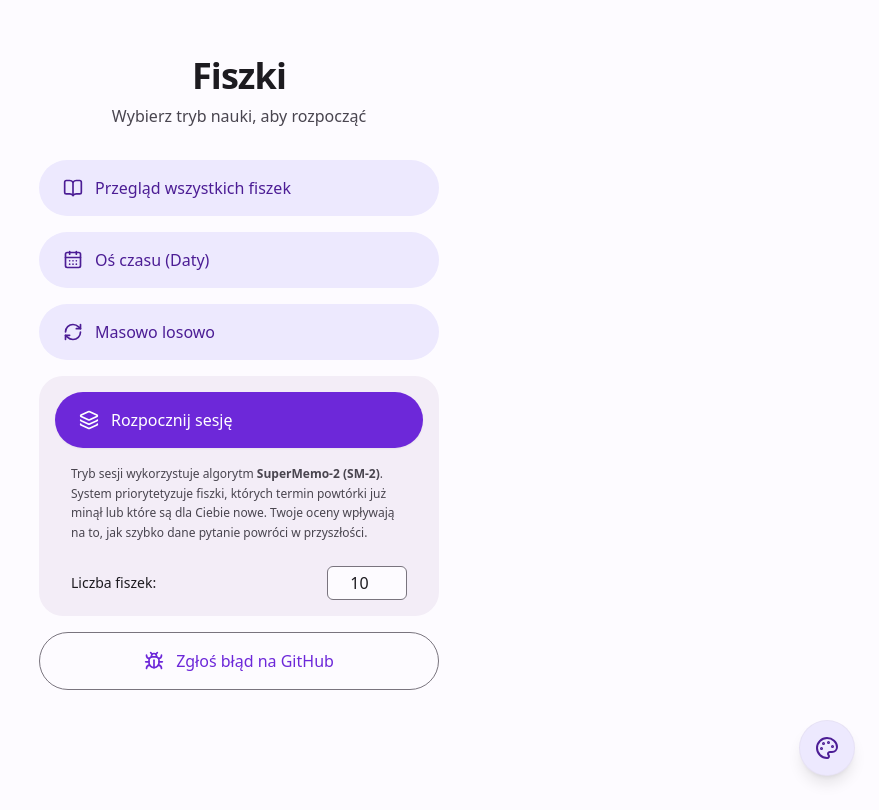
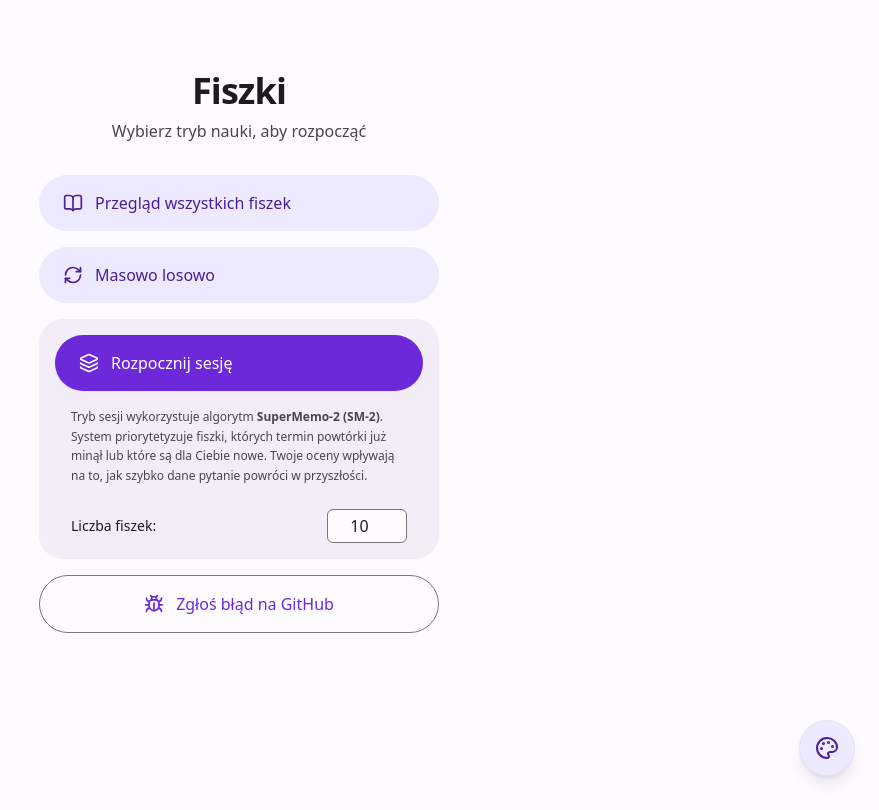
Before and after one commit to kcpru/programowanie-mobilne-fiszki, a React (Vite) app: page / in a window 1280 px wide. Shown: the whole page, without its empty margins (401-1280 px from the left). Built offline with nearby package versions, Linux system fonts and the light colour scheme.

Commit message:
remove oś czasu bo nie działa

```diff
--- a/src/components/MainMenu.tsx
+++ b/src/components/MainMenu.tsx
@@ -1,9 +1,12 @@
-import { Button } from './Button';
-import { BookOpen, RefreshCw, Layers, CalendarDays, Bug } from 'lucide-react';
-import { useState } from 'react';
+import { Button } from "./Button";
+import { BookOpen, RefreshCw, Layers, CalendarDays, Bug } from "lucide-react";
+import { useState } from "react";
 
 type MainMenuProps = {
-  onSelectMode: (mode: 'browse' | 'random' | 'smart' | 'timeline', limit?: number) => void;
+  onSelectMode: (
+    mode: "browse" | "random" | "smart" | "timeline",
+    limit?: number,
+  ) => void;
 };
 
 export function MainMenu({ onSelectMode }: MainMenuProps) {
@@ -22,7 +25,7 @@ export function MainMenu({ onSelectMode }: MainMenuProps) {
         <Button
           variant="tonal"
           className="justify-start px-6 py-4 h-auto text-base"
-          onClick={() => onSelectMode('browse')}
+          onClick={() => onSelectMode("browse")}
         >
           <BookOpen className="mr-3 h-5 w-5" />
           Przegląd wszystkich fiszek
@@ -31,16 +34,7 @@ export function MainMenu({ onSelectMode }: MainMenuProps) {
         <Button
           variant="tonal"
           className="justify-start px-6 py-4 h-auto text-base"
-          onClick={() => onSelectMode('timeline')}
-        >
-          <CalendarDays className="mr-3 h-5 w-5" />
-          Oś czasu (Daty)
-        </Button>
-
-        <Button
-          variant="tonal"
-          className="justify-start px-6 py-4 h-auto text-base"
-          onClick={() => onSelectMode('random')}
+          onClick={() => onSelectMode("random")}
         >
           <RefreshCw className="mr-3 h-5 w-5" />
           Masowo losowo
@@ -50,14 +44,17 @@ export function MainMenu({ onSelectMode }: MainMenuProps) {
           <Button
             variant="filled"
             className="justify-start px-6 py-4 h-auto text-base w-full"
-            onClick={() => onSelectMode('smart', limit)}
+            onClick={() => onSelectMode("smart", limit)}
           >
             <Layers className="mr-3 h-5 w-5" />
             Rozpocznij sesję
           </Button>
 
           <p className="text-xs text-onSurfaceVariant-light dark:text-onSurfaceVariant-dark px-4 py-2 leading-relaxed">
-            Tryb sesji wykorzystuje algorytm <strong>SuperMemo-2 (SM-2)</strong>. System priorytetyzuje fiszki, których termin powtórki już minął lub które są dla Ciebie nowe. Twoje oceny wpływają na to, jak szybko dane pytanie powróci w przyszłości.
+            Tryb sesji wykorzystuje algorytm <strong>SuperMemo-2 (SM-2)</strong>
+            . System priorytetyzuje fiszki, których termin powtórki już minął
+            lub które są dla Ciebie nowe. Twoje oceny wpływają na to, jak szybko
+            dane pytanie powróci w przyszłości.
           </p>
 
           <div className="flex items-center justify-between px-4 pt-2">
```
